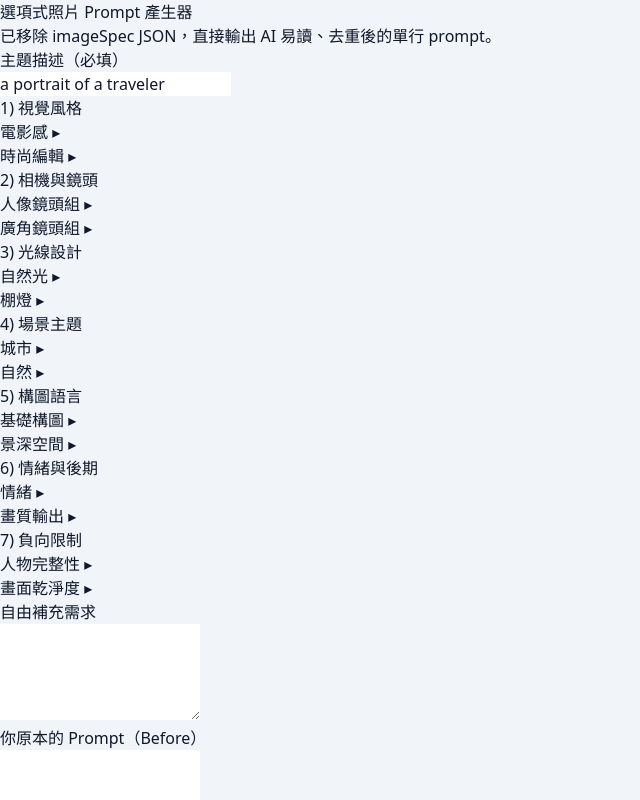
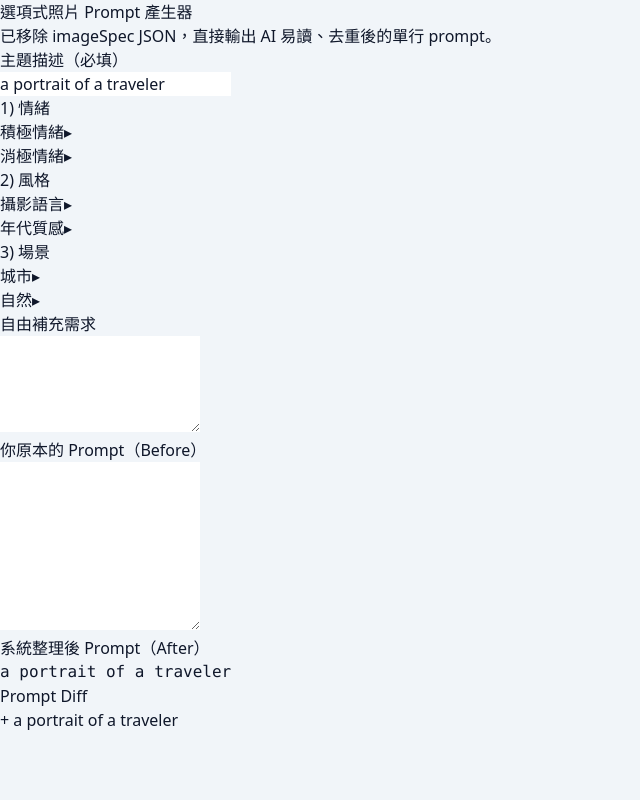
Before and after one commit to AaronHsiehIsCute/prompt-generate, a React (Vite) app: page / in a window 1280 px wide. Shown: the top 800 px of the page, without its empty margins (0-640 px from the left). Built offline with nearby package versions, Linux system fonts and the light colour scheme.

Commit message:
feat: add 3-level option taxonomy and compact nested toggles

```diff
--- a/src/App.tsx
+++ b/src/App.tsx
@@ -4,7 +4,7 @@ import PromptPreview from './components/PromptPreview';
 import { PROMPT_CATEGORIES } from './data/promptOptions';
 import { buildPromptFromSelections } from './utils/buildPrompt';
 
-const byCategory = new Map(PROMPT_CATEGORIES.map((c) => [c.id, c.groups.flatMap((g) => g.subOptions.map((o) => o.id))] as const));
+const byCategory = new Map(PROMPT_CATEGORIES.map((c) => [c.id, c.groups.flatMap((g) => g.subOptions.flatMap((s) => [s.id, ...(s.leaves?.map((l) => l.id) ?? [])]))] as const));
 
 export default function App() {
   const [selectedIds, setSelectedIds] = useState<string[]>([]);
--- a/src/components/OptionTree.tsx
+++ b/src/components/OptionTree.tsx
@@ -1,4 +1,4 @@
-import { useState } from 'react';
+import { useMemo, useState } from 'react';
 import type { PromptCategory } from '../types/prompt';
 
 interface Props {
@@ -9,50 +9,30 @@ interface Props {
 }
 
 export default function OptionTree({ categories, selectedIds, resolvedIds, onToggle }: Props) {
-  const selected = new Set(selectedIds);
-  const resolved = new Set(resolvedIds);
+  const selected = useMemo(() => new Set(selectedIds), [selectedIds]);
+  const resolved = useMemo(() => new Set(resolvedIds), [resolvedIds]);
   const [openGroups, setOpenGroups] = useState<string[]>([]);
+  const [openSubOptions, setOpenSubOptions] = useState<string[]>([]);
 
-  const toggleGroup = (id: string) => {
-    setOpenGroups((prev) => (prev.includes(id) ? prev.filter((x) => x !== id) : [...prev, id]));
-  };
+  const t1 = (id: string) => setOpenGroups((p) => p.includes(id) ? p.filter((x) => x !== id) : [...p, id]);
+  const t2 = (id: string) => setOpenSubOptions((p) => p.includes(id) ? p.filter((x) => x !== id) : [...p, id]);
 
-  return (
-    <div className="space-y-4">
-      {categories.map((category) => (
-        <section key={category.id} className="rounded-lg border bg-white p-4">
-          <h2 className="font-semibold text-slate-700 mb-3">{category.label}</h2>
-          <div className="space-y-2 text-sm">
-            {category.groups.map((group) => {
-              const isOpen = openGroups.includes(group.id);
-              const selectedInGroup = group.subOptions.filter((s) => selected.has(s.id)).length;
-              return (
-                <div key={group.id} className="rounded border border-slate-200">
-                  <button type="button" className="w-full text-left px-3 py-2 bg-slate-50 hover:bg-slate-100 flex justify-between items-center" onClick={() => toggleGroup(group.id)}>
-                    <span className="font-medium">{group.label} {selectedInGroup > 0 ? <em className="text-xs text-blue-600">({selectedInGroup} 已選)</em> : null}</span>
-                    <span>{isOpen ? '▾' : '▸'}</span>
-                  </button>
-                  {isOpen ? (
-                    <div className="p-3 space-y-2">
-                      {group.description ? <p className="text-xs text-slate-500">{group.description}</p> : null}
-                      {group.subOptions.map((option) => {
-                        const manual = selected.has(option.id);
-                        const auto = !manual && resolved.has(option.id);
-                        return (
-                          <label key={option.id} className="flex items-start gap-2 cursor-pointer">
-                            <input type="checkbox" checked={manual || auto} onChange={() => onToggle(option.id, category.id, category.multi)} className="mt-1" />
-                            <span>{option.label}{auto ? <em className="ml-2 text-xs text-blue-600">(自動)</em> : null}</span>
-                          </label>
-                        );
-                      })}
-                    </div>
-                  ) : null}
-                </div>
-              );
-            })}
-          </div>
-        </section>
-      ))}
+  return <div className="space-y-3">{categories.map((cat) => <section key={cat.id} className="rounded-lg border bg-white p-3">
+    <h2 className="font-semibold mb-2">{cat.label}</h2>
+    <div className="grid gap-2 md:grid-cols-2">
+      {cat.groups.map((g) => <div key={g.id} className="border rounded">
+        <button type="button" className="w-full px-2 py-1 text-left bg-slate-50 flex justify-between" onClick={() => t1(g.id)}><span>{g.label}</span><span>{openGroups.includes(g.id)?'▾':'▸'}</span></button>
+        {openGroups.includes(g.id) && <div className="p-2 space-y-1">{g.subOptions.map((s) => {
+          const hasLeaves = !!s.leaves?.length;
+          return <div key={s.id} className="rounded border border-slate-100 p-1">
+            <div className="flex items-center justify-between">
+              <label className="text-sm flex items-center gap-2"><input type="checkbox" checked={selected.has(s.id)||resolved.has(s.id)} onChange={() => onToggle(s.id, cat.id, cat.multi)} />{s.label}</label>
+              {hasLeaves && <button type="button" className="text-xs text-blue-600" onClick={() => t2(s.id)}>{openSubOptions.includes(s.id)?'收合':'展開子項'}</button>}
+            </div>
+            {hasLeaves && openSubOptions.includes(s.id) && <div className="mt-1 grid grid-cols-2 gap-1">{s.leaves?.map((l) => <label key={l.id} className="text-xs flex items-center gap-1"><input type="checkbox" checked={selected.has(l.id)||resolved.has(l.id)} onChange={() => onToggle(l.id, cat.id, true)} />{l.label}</label>)}</div>}
+          </div>;
+        })}</div>}
+      </div>)}
     </div>
-  );
+  </section>)}</div>;
 }
--- a/src/data/promptOptions.ts
+++ b/src/data/promptOptions.ts
@@ -1,86 +1,54 @@
 import type { PromptCategory } from '../types/prompt';
 
 export const PROMPT_CATEGORIES: PromptCategory[] = [
-  { id: 'style', label: '1) 視覺風格', multi: true, groups: [
-    { id: 'style.cinematic', label: '電影感', subOptions: [
-      { id: 'style.cinematic.grade', label: '底片調色', tokens: ['filmic color grading'] },
-      { id: 'style.cinematic.contrast', label: '高對比戲劇光', tokens: ['dramatic cinematic contrast'] },
-      { id: 'style.cinematic.story', label: '故事敘事感', tokens: ['story-driven frame composition'] },
+  { id: 'emotion', label: '1) 情緒', multi: true, groups: [
+    { id: 'emo.positive', label: '積極情緒', subOptions: [
+      { id: 'emo.pos.joy', label: '喜悅', leaves: [
+        { id: 'emo.joy.smile', label: '微笑', tokens: ['gentle smile'] },
+        { id: 'emo.joy.happy', label: '開心', tokens: ['happy expression'] },
+        { id: 'emo.joy.laugh', label: '大笑', tokens: ['laughing naturally'] },
+      ]},
+      { id: 'emo.pos.confidence', label: '自信', leaves: [
+        { id: 'emo.conf.pose', label: '挺胸姿態', tokens: ['confident posture'] },
+        { id: 'emo.conf.eye', label: '堅定眼神', tokens: ['steady confident eye contact'] },
+      ]},
     ]},
-    { id: 'style.editorial', label: '時尚編輯', subOptions: [
-      { id: 'style.editorial.clean', label: '乾淨雜誌感', tokens: ['clean editorial look'] },
-      { id: 'style.editorial.pose', label: '高級姿態', tokens: ['confident editorial posing'] },
-      { id: 'style.editorial.fabric', label: '服裝材質細節', tokens: ['rich fabric texture emphasis'] },
+    { id: 'emo.negative', label: '消極情緒', subOptions: [
+      { id: 'emo.neg.sad', label: '低落', leaves: [
+        { id: 'emo.sad.quiet', label: '安靜沉思', tokens: ['quiet contemplative sadness'] },
+        { id: 'emo.sad.tear', label: '微含淚光', tokens: ['subtle teary eyes'] },
+      ]},
+      { id: 'emo.neg.lonely', label: '孤獨', leaves: [
+        { id: 'emo.lonely.space', label: '留白感', tokens: ['lonely mood with negative space'] },
+        { id: 'emo.lonely.lookaway', label: '視線離鏡', tokens: ['looking away from camera'] },
+      ]},
     ]},
   ]},
-  { id: 'camera', label: '2) 相機與鏡頭', multi: true, groups: [
-    { id: 'lens.portrait', label: '人像鏡頭組', subOptions: [
-      { id: 'lens.50', label: '50mm自然視角', tokens: ['50mm natural perspective'] },
-      { id: 'lens.85', label: '85mm壓縮感', tokens: ['85mm portrait compression'] },
-      { id: 'lens.135', label: '135mm遠攝感', tokens: ['135mm compressed telephoto look'] },
+  { id: 'style', label: '2) 風格', multi: true, groups: [
+    { id: 'style.photo', label: '攝影語言', subOptions: [
+      { id: 'style.cinematic', label: '電影感', tokens: ['cinematic composition', 'filmic color grading'] },
+      { id: 'style.editorial', label: '時尚編輯', tokens: ['editorial fashion photography'] },
+      { id: 'style.docu', label: '紀實', tokens: ['documentary realism'] },
+      { id: 'style.fineart', label: '藝術攝影', tokens: ['fine-art photography tone'] },
     ]},
-    { id: 'lens.wide', label: '廣角鏡頭組', subOptions: [
-      { id: 'lens.24', label: '24mm環境感', tokens: ['24mm wide environmental perspective'] },
-      { id: 'lens.35', label: '35mm街拍感', tokens: ['35mm street storytelling perspective'] },
+    { id: 'style.era', label: '年代質感', subOptions: [
+      { id: 'era.90s', label: '90s 底片', tokens: ['1990s film grain aesthetic'] },
+      { id: 'era.y2k', label: 'Y2K', tokens: ['y2k vibrant style'] },
+      { id: 'era.modern', label: '現代乾淨商攝', tokens: ['modern clean commercial look'] },
     ]},
   ]},
-  { id: 'lighting', label: '3) 光線設計', multi: true, groups: [
-    { id: 'lighting.natural', label: '自然光', subOptions: [
-      { id: 'light.golden', label: '黃金時刻', tokens: ['golden hour sunlight'] },
-      { id: 'light.blue', label: '藍調時刻', tokens: ['blue hour ambient lighting'] },
-      { id: 'light.overcast', label: '陰天柔光', tokens: ['soft overcast diffusion'] },
-    ]},
-    { id: 'lighting.studio', label: '棚燈', subOptions: [
-      { id: 'light.rembrandt', label: 'Rembrandt 光型', tokens: ['rembrandt lighting pattern'] },
-      { id: 'light.rim', label: '輪廓光', tokens: ['clean rim light separation'] },
-      { id: 'light.softbox', label: '大柔光箱', tokens: ['large softbox lighting'] },
-    ]},
-  ]},
-  { id: 'scene', label: '4) 場景主題', multi: true, groups: [
-    { id: 'scene.urban', label: '城市', subOptions: [
-      { id: 'scene.street', label: '街頭', tokens: ['urban street backdrop'] },
-      { id: 'scene.metro', label: '地鐵站', tokens: ['modern metro station setting'] },
-      { id: 'scene.rooftop', label: '天台', tokens: ['city rooftop atmosphere'] },
+  { id: 'scene', label: '3) 場景', multi: true, groups: [
+    { id: 'scene.city', label: '城市', subOptions: [
+      { id: 'city.street', label: '街頭', tokens: ['urban street backdrop'] },
+      { id: 'city.cafe', label: '咖啡廳', tokens: ['cozy cafe interior'] },
+      { id: 'city.metro', label: '地鐵', tokens: ['subway platform environment'] },
+      { id: 'city.rooftop', label: '天台', tokens: ['city rooftop skyline'] },
     ]},
     { id: 'scene.nature', label: '自然', subOptions: [
-      { id: 'scene.forest', label: '森林', tokens: ['lush forest scenery'] },
-      { id: 'scene.coast', label: '海岸', tokens: ['coastal seascape backdrop'] },
-      { id: 'scene.desert', label: '沙漠', tokens: ['vast desert landscape'] },
-    ]},
-  ]},
-  { id: 'composition', label: '5) 構圖語言', multi: true, groups: [
-    { id: 'composition.rules', label: '基礎構圖', subOptions: [
-      { id: 'comp.thirds', label: '三分法', tokens: ['rule of thirds composition'] },
-      { id: 'comp.center', label: '置中', tokens: ['centered composition'] },
-      { id: 'comp.leading', label: '引導線', tokens: ['leading lines'] },
-    ]},
-    { id: 'composition.depth', label: '景深空間', subOptions: [
-      { id: 'comp.bokeh', label: '淺景深散景', tokens: ['shallow depth of field bokeh'] },
-      { id: 'comp.layer', label: '前中後景層次', tokens: ['multi-layer foreground midground background'] },
-      { id: 'comp.negative', label: '大量留白', tokens: ['strong negative space'] },
-    ]},
-  ]},
-  { id: 'mood', label: '6) 情緒與後期', multi: true, groups: [
-    { id: 'mood.emotion', label: '情緒', subOptions: [
-      { id: 'mood.dreamy', label: '夢幻', tokens: ['dreamy atmosphere'] },
-      { id: 'mood.mysterious', label: '神秘', tokens: ['mysterious tension'] },
-      { id: 'mood.energetic', label: '動感', tokens: ['energetic dynamic vibe'] },
-    ]},
-    { id: 'grade.output', label: '畫質輸出', subOptions: [
-      { id: 'quality.ultra', label: '超高細節', tokens: ['ultra detailed rendering'] },
-      { id: 'quality.print', label: '可印刷銳利度', tokens: ['print-ready sharpness'] },
-      { id: 'quality.clean', label: '乾淨色彩分離', tokens: ['clean color separation'] },
-    ]},
-  ]},
-  { id: 'negative', label: '7) 負向限制', multi: true, groups: [
-    { id: 'negative.anatomy', label: '人物完整性', subOptions: [
-      { id: 'neg.hand', label: '避免手部錯誤', tokens: ['no extra fingers', 'no broken hands'] },
-      { id: 'neg.face', label: '避免臉部崩壞', tokens: ['no distorted face'] },
-    ]},
-    { id: 'negative.noise', label: '畫面乾淨度', subOptions: [
-      { id: 'neg.blur', label: '避免模糊', tokens: ['no blur'] },
-      { id: 'neg.watermark', label: '無浮水印文字', tokens: ['no watermark', 'no text overlay'] },
-      { id: 'neg.artifact', label: '避免壓縮雜訊', tokens: ['no compression artifacts'] },
+      { id: 'nature.forest', label: '森林', tokens: ['lush forest setting'] },
+      { id: 'nature.coast', label: '海岸', tokens: ['coastal seascape'] },
+      { id: 'nature.mountain', label: '山景', tokens: ['mountain vista background'] },
+      { id: 'nature.snow', label: '雪地', tokens: ['snowfield environment'] },
     ]},
   ]},
 ];
--- a/src/utils/buildPrompt.ts
+++ b/src/utils/buildPrompt.ts
@@ -1,33 +1,24 @@
 import { PROMPT_CATEGORIES } from '../data/promptOptions';
-import type { PromptBuildResult, PromptSubOption } from '../types/prompt';
+import type { PromptBuildResult } from '../types/prompt';
 
-const optionMap = new Map<string, PromptSubOption>(
-  PROMPT_CATEGORIES.flatMap((c) => c.groups.flatMap((g) => g.subOptions.map((o) => [o.id, o] as const))),
-);
+const tokenMap = new Map<string, string[]>();
+PROMPT_CATEGORIES.forEach((c) => c.groups.forEach((g) => g.subOptions.forEach((s) => {
+  if (s.tokens) tokenMap.set(s.id, s.tokens);
+  s.leaves?.forEach((l) => tokenMap.set(l.id, l.tokens));
+})));
 
 export const buildPromptFromSelections = (subject: string, selectedIds: string[], extraNotes: string): PromptBuildResult => {
   const fragments: string[] = [subject.trim() || 'photo subject'];
-
-  selectedIds.forEach((id) => {
-    const opt = optionMap.get(id);
-    if (!opt) return;
-    fragments.push(...opt.tokens);
-  });
-
+  selectedIds.forEach((id) => tokenMap.get(id)?.forEach((t) => fragments.push(t)));
   if (extraNotes.trim()) fragments.push(extraNotes.trim());
 
-  const deduped: string[] = [];
   const seen = new Set<string>();
-  fragments.forEach((part) => {
-    const normalized = part.toLowerCase().replace(/\s+/g, ' ').trim();
-    if (!normalized || seen.has(normalized)) return;
-    seen.add(normalized);
-    deduped.push(part.replace(/\s+/g, ' ').trim());
-  });
+  const deduped = fragments.filter((p) => {
+    const n = p.toLowerCase().replace(/\s+/g, ' ').trim();
+    if (!n || seen.has(n)) return false;
+    seen.add(n);
+    return true;
+  }).map((p) => p.replace(/\s+/g, ' ').trim());
 
-  return {
-    normalizedPrompt: deduped.join(', '),
-    appliedOptionIds: [...selectedIds],
-    fragments: deduped,
-  };
+  return { normalizedPrompt: deduped.join(', '), appliedOptionIds: [...selectedIds], fragments: deduped };
 };
```
Also changed, not shown: src/types/prompt.ts (+8 -2 lines).
